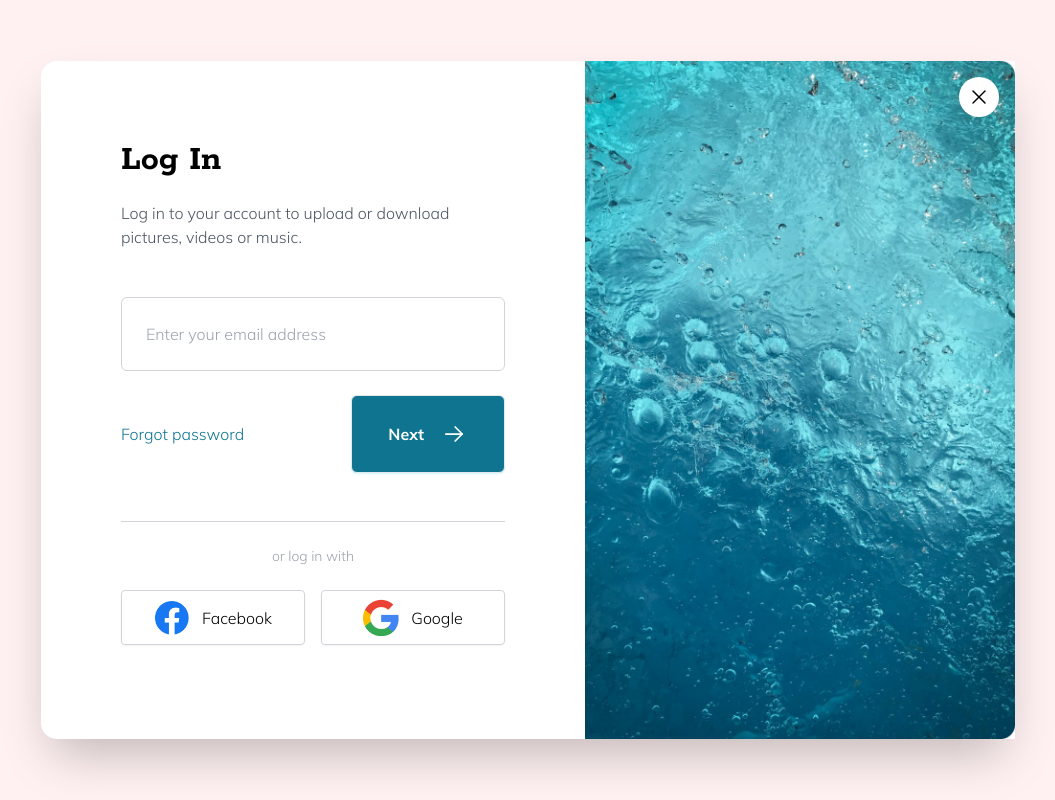
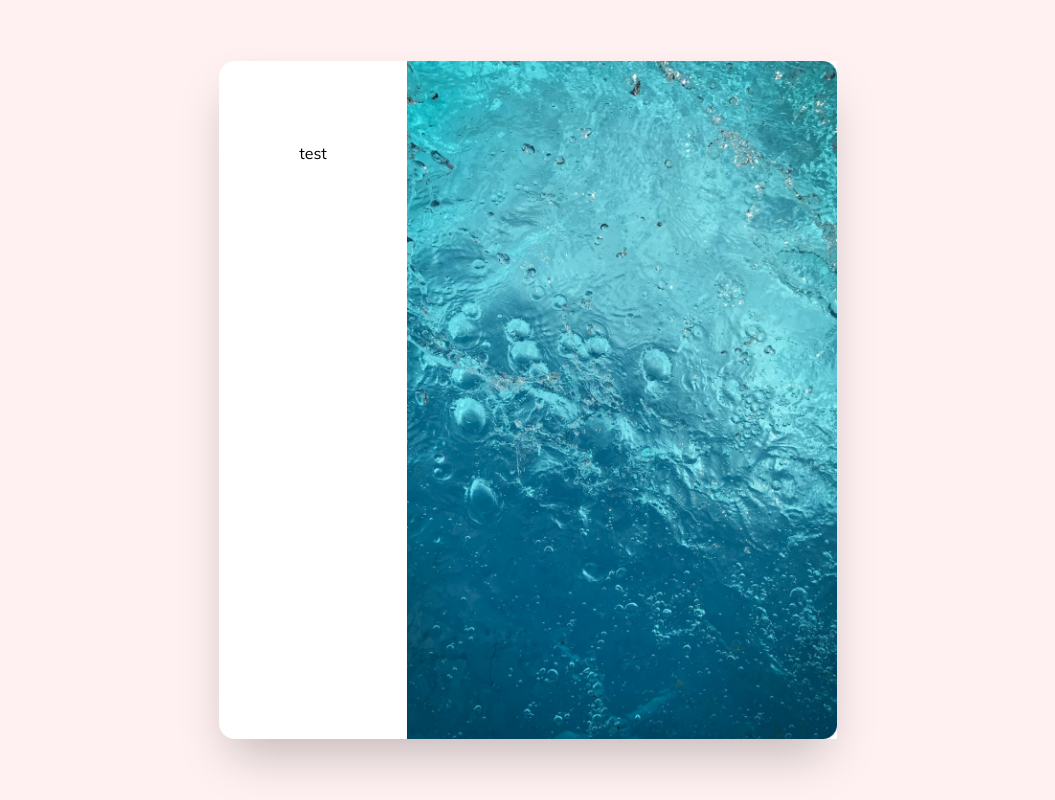
Before and after one commit to codingat25/login-modal, a plain HTML site: page index.html in a window 1280 px wide. Shown: the whole page, without its empty margins (112-1167 px from the left). Drawn offline with nearby package versions, Linux system fonts and the light colour scheme.

Commit message:
login modal

```diff
--- a/index.html
+++ b/index.html
@@ -25,100 +25,14 @@
    <!-- Global Container -->
    <div class="flex items-center justify-center min-h-screen bg-rose-50">
      <!-- Card Container -->
-      <div
-        class="relative flex flex-col m-6 space-y-10 bg-white shadow-2xl rounded-2xl md:flex-row md:space-y-0 md:m-0"
-      >
+      <div class="relative flex flex-col m-6 space0-y-10 bg-white shadow-2xl
+      rounded-2xl md:flex-row md:space-y-0 md:m">
       <!-- Left Side -->
       <div class="p-6 md:p-20">
-          <!-- Top Content -->
-          <h2 class="font-mono mb-5 text-4xl font-bold">Log In</h2>
-          <p class="max-w-sm mb-12 font-sans font-light text-gray-600">
-            Log in to your account to upload or download pictures, videos or
-            music.
-          </p>
-          <input
-            type="text"
-            class="w-full p-6 border border-gray-300 rounded-md placeholder:font-sans placeholder:font-light"
-            placeholder="Enter your email address"
-          />
-
-          <!-- Middle Content -->
-          <div
-            class="flex flex-col items-center justify-between mt-6 space-y-6 md:flex-row md:space-y-0"
-          >
-            <div class="font-thin text-cyan-700">Forgot password</div>
-
-            <button
-              class="w-full md:w-auto flex justify-center items-center p-6 space-x-4 font-sans font-bold text-white rounded-md shadow-lg px-9 bg-cyan-700 shadow-cyan-100 hover:bg-opacity-90 shadow-sm hover:shadow-lg border transition hover:-translate-y-0.5 duration-150"
-            >
-              <span>Next</span>
-              <svg
-                xmlns="http://www.w3.org/2000/svg"
-                class="w-7"
-                viewBox="0 0 24 24"
-                stroke-width="1.5"
-                stroke="#ffffff"
-                fill="none"
-                stroke-linecap="round"
-                stroke-linejoin="round"
-              >
-                <path stroke="none" d="M0 0h24v24H0z" fill="none" />
-                <line x1="5" y1="12" x2="19" y2="12" />
-                <line x1="13" y1="18" x2="19" y2="12" />
-                <line x1="13" y1="6" x2="19" y2="12" />
-              </svg>
-            </button>
+        test
       </div>
 
-          <!-- Border -->
-          <div class="mt-12 border-b border-b-gray-300"></div>
-
-          <!-- Bottom Content -->
-          <p class="py-6 text-sm font-thin text-center text-gray-400">
-            or log in with
-          </p>
-
-          <!-- Bottom Buttons Container -->
-          <div
-            class="flex flex-col space-x-0 space-y-6 md:flex-row md:space-x-4 md:space-y-0"
-          >
-            <button
-              class="flex items-center justify-center py-2 space-x-3 border border-gray-300 rounded shadow-sm hover:bg-opacity-30 hover:shadow-lg hover:-translate-y-0.5 transition duration-150 md:w-1/2"
-            >
-              <img src="images/facebook.png" alt="" class="w-9" />
-              <span class="font-thin">Facebook</span>
-            </button>
-            <button
-              class="flex items-center justify-center py-2 space-x-3 border border-gray-300 rounded shadow-sm hover:bg-opacity-30 hover:shadow-lg hover:-translate-y-0.5 transition duration-150 md:w-1/2"
-            >
-              <img src="images/google.png" alt="" class="w-9" />
-              <span class="font-thin">Google</span>
-            </button>
-          </div>
-        </div>
-
-        <!-- Right Side -->
-        <img src="images/image.jpg" alt="" class="w-[430px] hidden md:block" />
-
-        <!-- Close Button -->
-        <div
-          class="group absolute -top-5 right-4 flex items-center justify-center w-10 h-10 bg-gray-200 rounded-full md:bg-white md:top-4 hover:cursor-pointer hover:-translate-y-0.5 transition duration-150"
-        >
-          <svg
-            xmlns="http://www.w3.org/2000/svg"
-            class="w-6 h-6 text-black group-hover:text-gray-600"
-            viewBox="0 0 24 24"
-            stroke-width="1.5"
-            stroke="currentColor"
-            fill="none"
-            stroke-linecap="round"
-            stroke-linejoin="round"
-          >
-            <path stroke="none" d="M0 0h24v24H0z" fill="none" />
-            <line x1="18" y1="6" x2="6" y2="18" />
-            <line x1="6" y1="6" x2="18" y2="18" />
-          </svg>
-        </div>
+      <img src="images/image.jpg" alt="" class="w-[430px] hidden md:block">
       </div>
    </div>
   </body>
```
Lines whose indentation alone changed are shown as unchanged.
